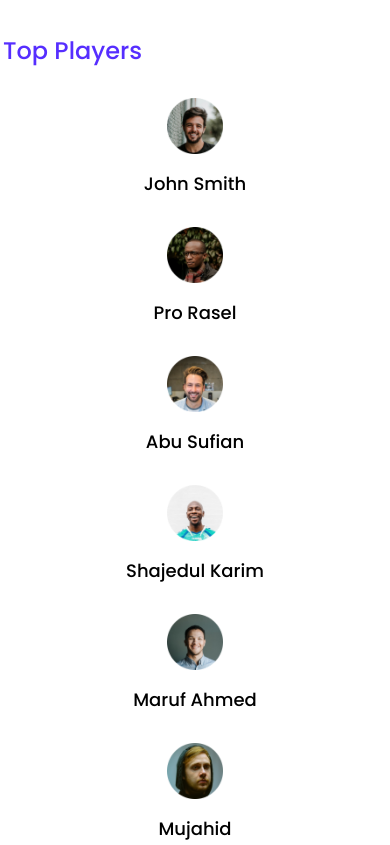
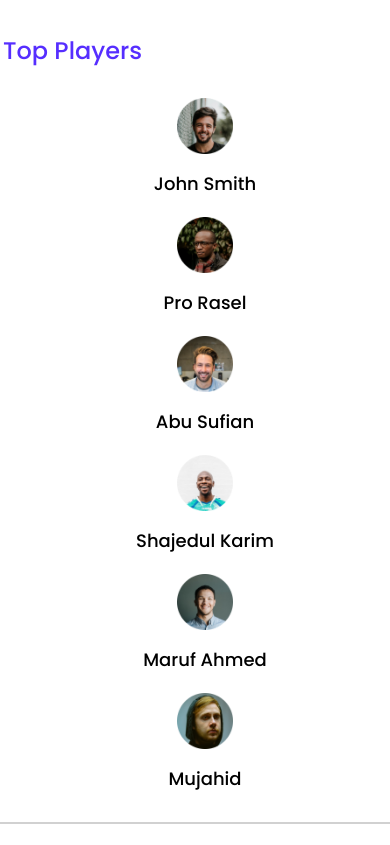
Before and after one commit to Md-Ibnul/leaderboard, a plain HTML site: page index.html in a window 390 px wide. Shown: the top 845 px of the page. Drawn offline with Linux system fonts and the light colour scheme.

Commit message:
responsive

```diff
--- a/css/style.css
+++ b/css/style.css
@@ -160,6 +160,7 @@ padding: 2px 8px;
     }
     .players, .blogs, .courses{
         grid-template-columns: repeat(1, 1fr);
+        row-gap: 20px;
     }
     .player {
         align-items: center;
@@ -168,6 +169,9 @@ padding: 2px 8px;
     }
     .blog {
         flex-direction: column;
+    }
+    .player,  .blog, .course{
+        margin-left: 20px;
     }
 }
 /* tablet devices */
```
